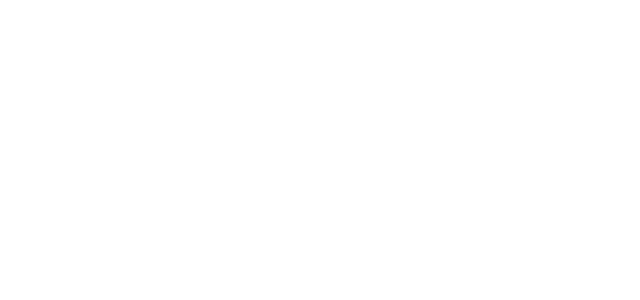
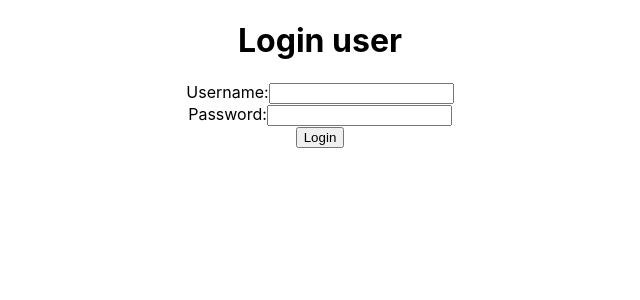
Before and after one commit to JingyingheXD/authentication-system, a React (Create React App) app in the folder frontend/: page / in a window 1280 px wide. Shown: the top 300 px of the page, without its empty margins (320-960 px from the left). Built offline with nearby package versions, Linux system fonts and the light colour scheme.

Commit message:
input components

```diff
--- a/frontend/src/App.js
+++ b/frontend/src/App.js
@@ -1,10 +1,11 @@
 import React from "react";
 import "./App.css";
+import Login from "./components/login";
 
 function App() {
   return (
     <div className="App">
-
+      <Login />
     </div>
   );
 }
--- /dev/null
+++ b/frontend/src/components/login.js
@@ -0,0 +1,50 @@
+import React, { Component } from "react";
+
+class Login extends Component {
+  state = {
+    credentials: { username: "", password: "" },
+  };
+
+  login = (event) => {
+    console.log(this.state.credentials);
+    fetch('')
+  };
+
+  inputChanged = (event) => {
+    const cred = this.state.credentials;
+    cred[event.target.name] = event.target.value;
+    this.setState({ credentials: cred });
+  };
+
+  render() {
+    return (
+      <div>
+        <h1>Login user</h1>
+
+        <label>
+          Username:
+          <input
+            type="text"
+            name="username"
+            value={this.state.credentials.username}
+            onChange={this.inputChanged}
+          />
+        </label>
+        <br />
+        <label>
+          Password:
+          <input
+            type="password"
+            name="password"
+            value={this.state.credentials.password}
+            onChange={this.inputChanged}
+          />
+        </label>
+        <br />
+        <button onClick={this.login}>Login</button>
+      </div>
+    );
+  }
+}
+
+export default Login;
```
Also changed, not shown: 1 other file (tests, documents, lock files or other folders).
